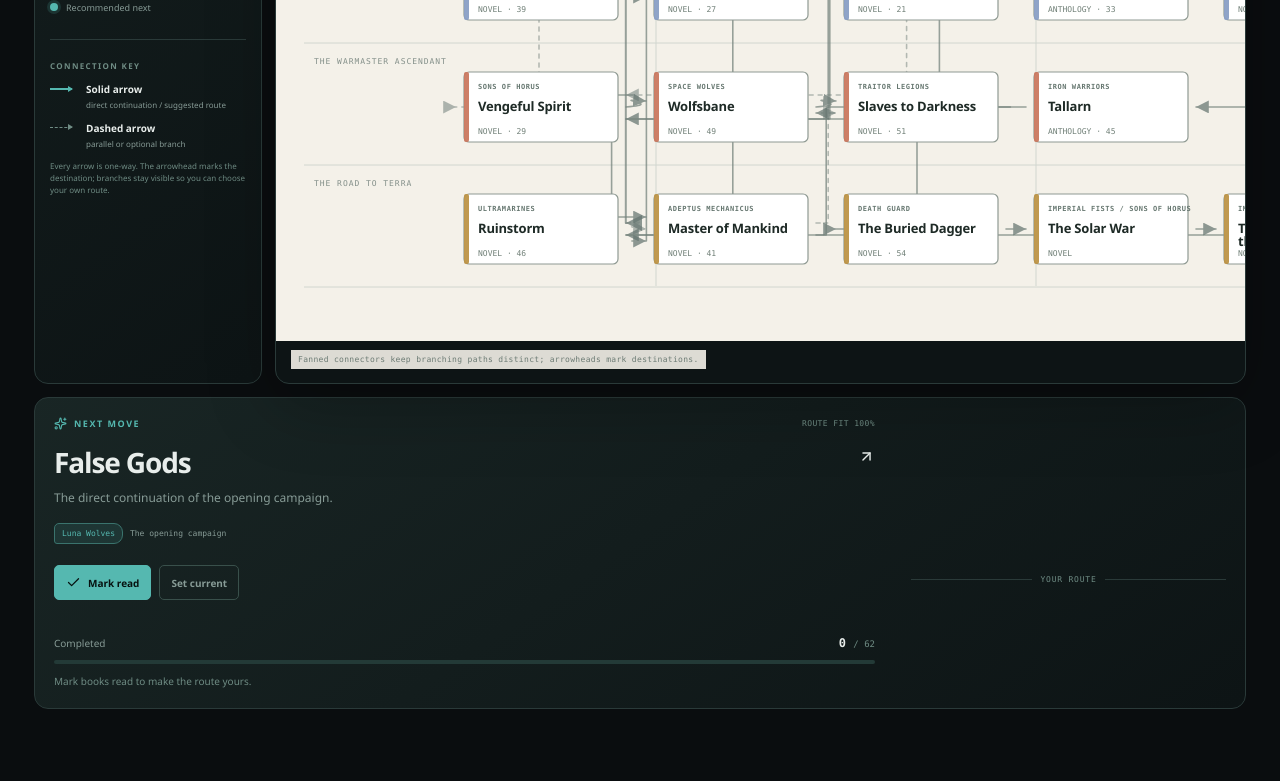
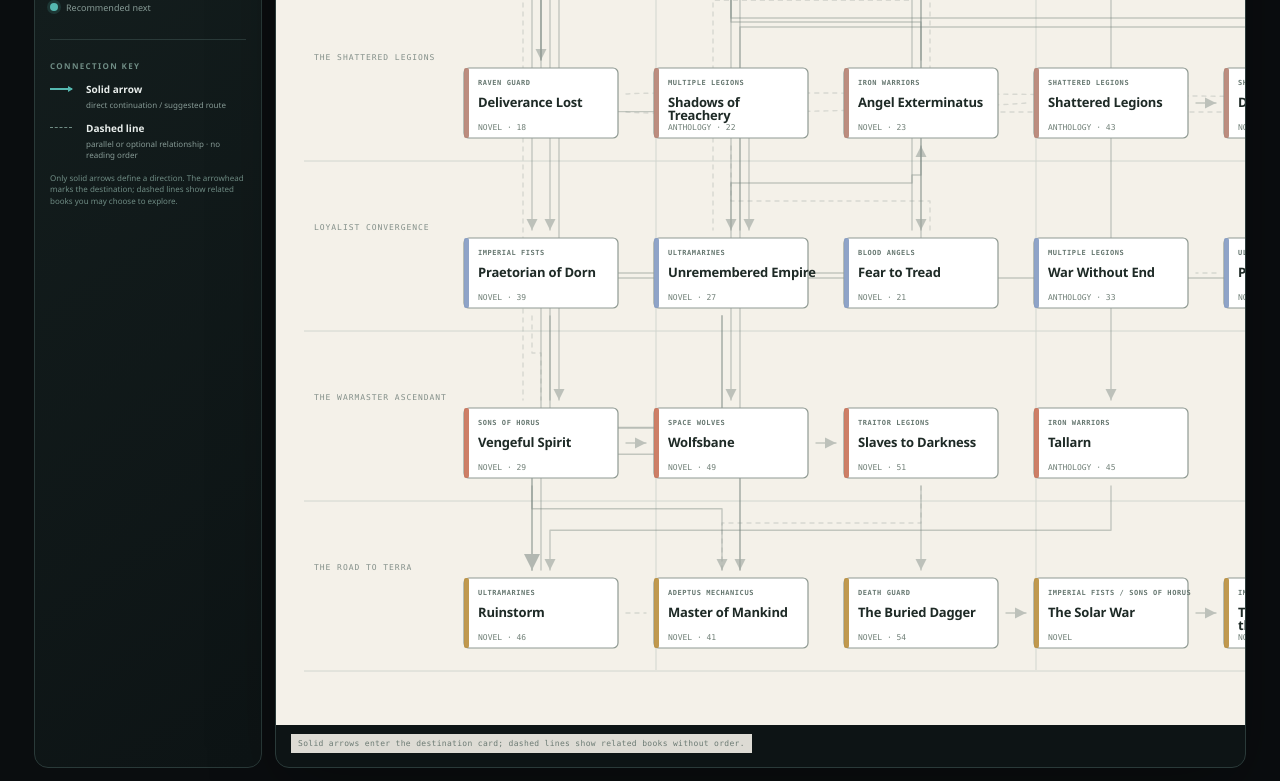
Before and after one commit to samwiskow/horus-heresy, a React (Vite) app: page / in a window 1280 px wide. Shown: the part 1260-2041 px from the top of the page. Built offline with nearby package versions, Linux system fonts and the light colour scheme.

Commit message:
fix: clarify flowchart direction
Separate ordered arrows from non-ordered links and route cross-lane
connections into the destination cards.

```diff
--- a/src/App.tsx
+++ b/src/App.tsx
@@ -3,7 +3,7 @@
   ArrowUpRight, BookOpen, Check, ChevronRight, CircleHelp, Compass, Download, Filter, LibraryBig,
   Map, Minus, Plus, RotateCcw, Search, Shield, SlidersHorizontal, Sparkles, Target, X,
 } from 'lucide-react'
-import { arcMeta, bookById, books, connections, type ArcId, type Book } from './data'
+import { arcMeta, bookById, books, connections, type ArcId, type Book, type Connection } from './data'
 import { getReachableBookIds, getRecommendations, type Recommendation } from './logic'
 
 type View = 'map' | 'atlas' | 'library'
@@ -18,7 +18,7 @@
 const FLOW_NODE_WIDTH = 154
 const FLOW_NODE_HEIGHT = 70
 const FLOW_EDGE_GAP = 8
-const FLOW_EDGE_FAN = 12
+const FLOW_EDGE_FAN = 18
 const FLOW_EDGE_CURVE_THRESHOLD = 96
 const knownBookIds = new Set(books.map((book) => book.id))
 
@@ -26,7 +26,7 @@
 const FLOW_LEFT = 188
 const FLOW_X_STEP = 190
 const FLOW_TOP = 100
-const FLOW_ROW_GAP = 122
+const FLOW_ROW_GAP = 170
 
 type FlowRow = { id: ArcId; label: string; y: number; colour: string }
 type FlowLayout = { positions: Record<string, FlowPosition>; width: number; height: number; rows: FlowRow[] }
@@ -47,7 +47,7 @@
     y: FLOW_TOP + index * FLOW_ROW_GAP,
   }))
   rows.forEach((row) => {
-    const arcBooks = books.filter((book) => book.arc === row.id && (!visibleIds || visibleIds.has(book.id)))
+    const arcBooks = orderFlowBooks(books.filter((book) => book.arc === row.id && (!visibleIds || visibleIds.has(book.id))))
     maxBooksInRow = Math.max(maxBooksInRow, arcBooks.length)
     arcBooks.forEach((book, index) => {
       positions[book.id] = { x: FLOW_LEFT + index * FLOW_X_STEP, y: row.y - FLOW_NODE_HEIGHT / 2 }
@@ -59,6 +59,25 @@
     height: (rows.at(-1)?.y ?? FLOW_TOP) + FLOW_NODE_HEIGHT + 42,
     rows,
   }
+}
+
+function isDirectionalConnection(kind: Connection['kind']) {
+  return kind === 'sequel' || kind === 'recommended' || kind === 'prerequisite'
+}
+
+function orderFlowBooks(arcBooks: Book[]) {
+  const ordered = [...arcBooks]
+  const allowedIds = new Set(ordered.map((book) => book.id))
+  const directionalEdges = connections.filter((edge) => isDirectionalConnection(edge.kind) && allowedIds.has(edge.from) && allowedIds.has(edge.to))
+  directionalEdges.forEach((edge) => {
+    const fromIndex = ordered.findIndex((book) => book.id === edge.from)
+    const toIndex = ordered.findIndex((book) => book.id === edge.to)
+    if (fromIndex > toIndex) {
+      const [book] = ordered.splice(fromIndex, 1)
+      ordered.splice(toIndex, 0, book)
+    }
+  })
+  return ordered
 }
 
 function loadProgress(): Progress {
@@ -198,7 +217,7 @@
             const from = bookById[edge.from]
             const to = bookById[edge.to]
             const active = routeIds.has(edge.from) || routeIds.has(edge.to) || (edge.from === currentId)
-            return <path key={`${edge.from}-${edge.to}`} className={`map-edge ${active ? 'active' : ''} ${edge.kind}`} d={edgePath(from, to)} markerEnd={`url(#${active ? 'arrowhead-active' : 'arrowhead'})`} />
+            return <path key={`${edge.from}-${edge.to}`} className={`map-edge ${active ? 'active' : ''} ${edge.kind}`} d={edgePath(from, to)} markerEnd={isDirectionalConnection(edge.kind) ? `url(#${active ? 'arrowhead-active' : 'arrowhead'})` : undefined} />
           })}
           {visibleBooks.map((book) => <BookNode key={book.id} book={book} selected={selectedId === book.id} readIds={readIds} currentId={currentId} recommended={recommendedIds.has(book.id)} onSelect={onSelect} />)}
         </g>
@@ -236,25 +255,29 @@
 }
 
 function flowEdgePath(from: FlowPosition, to: FlowPosition, route: FlowEdgeRoute) {
+  if (from.y !== to.y) {
+    const movesDown = to.y > from.y
+    const direction = movesDown ? 1 : -1
+    const startX = from.x + FLOW_NODE_WIDTH / 2 + route.sourceOffset
+    const endX = to.x + FLOW_NODE_WIDTH / 2 + route.targetOffset
+    const startY = movesDown ? from.y + FLOW_NODE_HEIGHT + FLOW_EDGE_GAP : from.y - FLOW_EDGE_GAP
+    const endY = movesDown ? to.y - FLOW_EDGE_GAP : to.y + FLOW_NODE_HEIGHT + FLOW_EDGE_GAP
+    const channelY = startY + (endY - startY) * 0.5 + route.channelOffset
+    return `M ${startX} ${startY} V ${channelY} H ${endX} V ${endY}`
+  }
+
   const movesRight = to.x >= from.x
   const direction = movesRight ? 1 : -1
   const startX = movesRight ? from.x + FLOW_NODE_WIDTH + FLOW_EDGE_GAP : from.x - FLOW_EDGE_GAP
   const endX = movesRight ? to.x - FLOW_EDGE_GAP : to.x + FLOW_NODE_WIDTH + FLOW_EDGE_GAP
   const startY = from.y + FLOW_NODE_HEIGHT / 2 + route.sourceOffset
   const endY = to.y + FLOW_NODE_HEIGHT / 2 + route.targetOffset
-  const bendX = startX + (endX - startX) * 0.5 + route.channelOffset
 
-  if (from.y === to.y) {
-    if (Math.abs(endX - startX) <= FLOW_EDGE_CURVE_THRESHOLD && startY === endY) {
-      return `M ${startX} ${startY} H ${endX}`
-    }
-    const offset = (route.sourceOffset + route.targetOffset) / 2
-    return `M ${startX} ${startY} C ${startX + direction * 42} ${startY + offset}, ${endX - direction * 42} ${endY + offset}, ${endX} ${endY}`
+  if (Math.abs(endX - startX) <= FLOW_EDGE_CURVE_THRESHOLD && startY === endY) {
+    return `M ${startX} ${startY} H ${endX}`
   }
-
-  const launchX = startX + direction * 32
-  const approachX = endX - direction * 32
-  return `M ${startX} ${startY} C ${launchX} ${startY}, ${bendX - direction * 32} ${startY}, ${bendX} ${startY} V ${endY} C ${bendX} ${endY}, ${approachX} ${endY}, ${endX} ${endY}`
+  const offset = (route.sourceOffset + route.targetOffset) / 2
+  return `M ${startX} ${startY} C ${startX + direction * 42} ${startY + offset}, ${endX - direction * 42} ${endY + offset}, ${endX} ${endY}`
 }
 
 function FlowBookNode({ book, position, mode, selected, readIds, currentId, recommended, onSelect }: {
@@ -312,17 +335,29 @@
   const { positions, width: flowWidth, height: flowHeight, rows } = buildFlowLayout(visibleBooks)
   const visibleIds = new Set(visibleBooks.map((book) => book.id))
   const visibleConnections = connections.filter((edge) => visibleIds.has(edge.from) && visibleIds.has(edge.to))
-  const outgoing = new globalThis.Map<string, string[]>()
-  const incoming = new globalThis.Map<string, string[]>()
+  const sameRowOutgoing = new globalThis.Map<string, string[]>()
+  const sameRowIncoming = new globalThis.Map<string, string[]>()
+  const crossLaneOutgoing = new globalThis.Map<string, string[]>()
+  const crossLaneIncoming = new globalThis.Map<string, string[]>()
   visibleConnections.forEach((edge) => {
+    const sameRow = positions[edge.from]?.y === positions[edge.to]?.y
+    const outgoing = sameRow ? sameRowOutgoing : crossLaneOutgoing
+    const incoming = sameRow ? sameRowIncoming : crossLaneIncoming
     outgoing.set(edge.from, [...(outgoing.get(edge.from) || []), edge.to])
     incoming.set(edge.to, [...(incoming.get(edge.to) || []), edge.from])
   })
   const edgeRoutes = new globalThis.Map<string, FlowEdgeRoute>(visibleConnections.map((edge, index) => {
+    const sameRow = positions[edge.from]?.y === positions[edge.to]?.y
+    const outgoing = sameRow ? sameRowOutgoing : crossLaneOutgoing
+    const incoming = sameRow ? sameRowIncoming : crossLaneIncoming
     const sourceTargets = outgoing.get(edge.from) || []
     const targetSources = incoming.get(edge.to) || []
-    const sourceOffset = centredOffset(sourceTargets.indexOf(edge.to), sourceTargets.length, FLOW_EDGE_FAN)
-    const targetOffset = centredOffset(targetSources.indexOf(edge.from), targetSources.length, FLOW_EDGE_FAN)
+    const sourceOffset = sameRow && isDirectionalConnection(edge.kind)
+      ? 0
+      : centredOffset(sourceTargets.indexOf(edge.to), sourceTargets.length, FLOW_EDGE_FAN)
+    const targetOffset = sameRow && isDirectionalConnection(edge.kind)
+      ? 0
+      : centredOffset(targetSources.indexOf(edge.from), targetSources.length, FLOW_EDGE_FAN)
     return [`${edge.from}:${edge.to}`, {
       sourceOffset,
       targetOffset,
@@ -331,7 +366,7 @@
   }))
   return (
     <div className={`flow-canvas-shell flow-${mode}`}>
-      <div className="flow-canvas-key" role="note" aria-label="Connection key"><span className="flow-key-direction">One-way arrows → destination</span><span className="flow-key-item"><span className="connection-key-line solid" />Solid direct / suggested</span><span className="flow-key-item"><span className="connection-key-line dashed" />Dashed parallel / optional</span></div>
+      <div className="flow-canvas-key" role="note" aria-label="Connection key"><span className="flow-key-direction">Solid arrows end at the destination</span><span className="flow-key-item"><span className="connection-key-line solid" />Solid direct / suggested</span><span className="flow-key-item"><span className="connection-key-line dashed" />Dashed related / no order</span></div>
       <svg className="flow-canvas" style={{ width: `${flowWidth}px`, height: `${flowHeight}px` }} viewBox={`0 0 ${flowWidth} ${flowHeight}`} aria-hidden="true">
         <defs>
           <marker id={`flow-arrow-${mode}`} markerWidth="10" markerHeight="10" refX="8" refY="4" orient="auto">
@@ -360,14 +395,14 @@
             const to = positions[edge.to]
             if (!from || !to) return null
             const active = edge.from === currentId || edge.to === currentId || edge.from === selectedId || edge.to === selectedId
-            return <path key={`${edge.from}-${edge.to}`} className={`flow-edge ${active ? 'active' : ''} ${edge.kind}`} d={flowEdgePath(from, to, edgeRoutes.get(`${edge.from}:${edge.to}`) || { sourceOffset: 0, targetOffset: 0, channelOffset: 0 })} markerEnd={`url(#flow-arrow-${mode})`} />
+            return <path key={`${edge.from}-${edge.to}`} className={`flow-edge ${active ? 'active' : ''} ${edge.kind}`} d={flowEdgePath(from, to, edgeRoutes.get(`${edge.from}:${edge.to}`) || { sourceOffset: 0, targetOffset: 0, channelOffset: 0 })} markerEnd={isDirectionalConnection(edge.kind) ? `url(#flow-arrow-${mode})` : undefined} />
           })}
         </g>
         <g className="flow-nodes">
           {visibleBooks.map((book) => <FlowBookNode key={book.id} book={book} position={positions[book.id] || { x: 20, y: 20 }} mode={mode} selected={selectedId === book.id} readIds={readIds} currentId={currentId} recommended={recommendedIds.has(book.id)} onSelect={onSelect} />)}
         </g>
       </svg>
-      <div className="flow-canvas-note">{mode === 'reference' ? 'Fanned connectors keep branching paths distinct; arrowheads mark destinations.' : 'Each lane is an arc; arrowheads define direction when a branch crosses lanes.'}</div>
+      <div className="flow-canvas-note">{mode === 'reference' ? 'Solid arrows enter the destination card; dashed lines show related books without order.' : 'Solid cross-lane arrows enter the destination; dashed lines show related books without order.'}</div>
       <div className="map-accessible-list" aria-label="Books in the campaign map">
         <h2 className="sr-only">Campaign books</h2>
         <p className="sr-only">Use this keyboard-accessible list to inspect a book without navigating the visual map.</p>
@@ -448,9 +483,9 @@
         <label className="toggle-row"><span><Compass size={15} />Show reachable route</span><input type="checkbox" checked={routeOnly} onChange={(event) => onRouteOnly(event.target.checked)} /><span className="toggle-track" /></label>
         <div className="rail-note"><Target size={15} /><p><strong>Current position</strong><br />{bookById[currentId].title}</p></div>
         <div className="legend"><span className="panel-kicker">STATUS LEGEND</span><div><span className="legend-dot current" />Current</div><div><span className="legend-dot read" />Read</div><div><span className="legend-dot next" />Recommended next</div></div>
-        <div className="connection-key"><span className="panel-kicker">CONNECTION KEY</span><div className="connection-key-item"><span className="connection-key-line solid" /><span><strong>Solid arrow</strong><small>direct continuation / suggested route</small></span></div><div className="connection-key-item"><span className="connection-key-line dashed" /><span><strong>Dashed arrow</strong><small>parallel or optional branch</small></span></div><p>Every arrow is one-way. The arrowhead marks the destination; branches stay visible so you can choose your own route.</p></div>
+        <div className="connection-key"><span className="panel-kicker">CONNECTION KEY</span><div className="connection-key-item"><span className="connection-key-line solid" /><span><strong>Solid arrow</strong><small>direct continuation / suggested route</small></span></div><div className="connection-key-item"><span className="connection-key-line dashed" /><span><strong>Dashed line</strong><small>parallel or optional relationship · no reading order</small></span></div><p>Only solid arrows define a direction. The arrowhead marks the destination; dashed lines show related books you may choose to explore.</p></div>
       </aside>
-      <section className="map-stage">{mode === 'tactical' ? <MapCanvas selectedId={selectedId} currentId={currentId} readIds={readIds} visibleBooks={visibleBooks} routeIds={routeIds} recommendedIds={recommendedIds} onSelect={onSelect} /> : <FlowMapCanvas key={mode} mode={mode} selectedId={selectedId} currentId={currentId} readIds={readIds} visibleBooks={visibleBooks} recommendedIds={recommendedIds} onSelect={onSelect} />}<div className="map-footer"><span><span className="footer-line teal" />Suggested route</span><span><span className="footer-line" />Parallel / optional</span><span className="footer-note">{mode === 'tactical' ? 'One-way arrows mark the destination · drag to pan · scroll to zoom' : 'One-way arrows mark the destination · select a book to inspect'}</span></div></section>
+      <section className="map-stage">{mode === 'tactical' ? <MapCanvas selectedId={selectedId} currentId={currentId} readIds={readIds} visibleBooks={visibleBooks} routeIds={routeIds} recommendedIds={recommendedIds} onSelect={onSelect} /> : <FlowMapCanvas key={mode} mode={mode} selectedId={selectedId} currentId={currentId} readIds={readIds} visibleBooks={visibleBooks} recommendedIds={recommendedIds} onSelect={onSelect} />}<div className="map-footer"><span><span className="footer-line teal" />Suggested route</span><span><span className="footer-line" />Parallel / optional</span><span className="footer-note">{mode === 'tactical' ? 'Solid arrows mark the destination · dashed lines show related books · drag to pan · scroll to zoom' : 'Solid arrows mark the destination · dashed lines show related books · select a book to inspect'}</span></div></section>
       <aside className="inspector">
         {selected ? <BookDetail book={selected} readIds={readIds} currentId={currentId} onClose={() => onSelect(null)} onRead={onRead} onCurrent={onCurrent} /> : <RecommendationPanel recommendation={recommendations[0]} recommendations={recommendations} onSelect={onSelect} onRead={onRead} onCurrent={onCurrent} />}
         {!selected && <div className="inspector-divider"><span />YOUR ROUTE<span /></div>}
```
Also changed, not shown: src/styles.css (+6 -4 lines).
